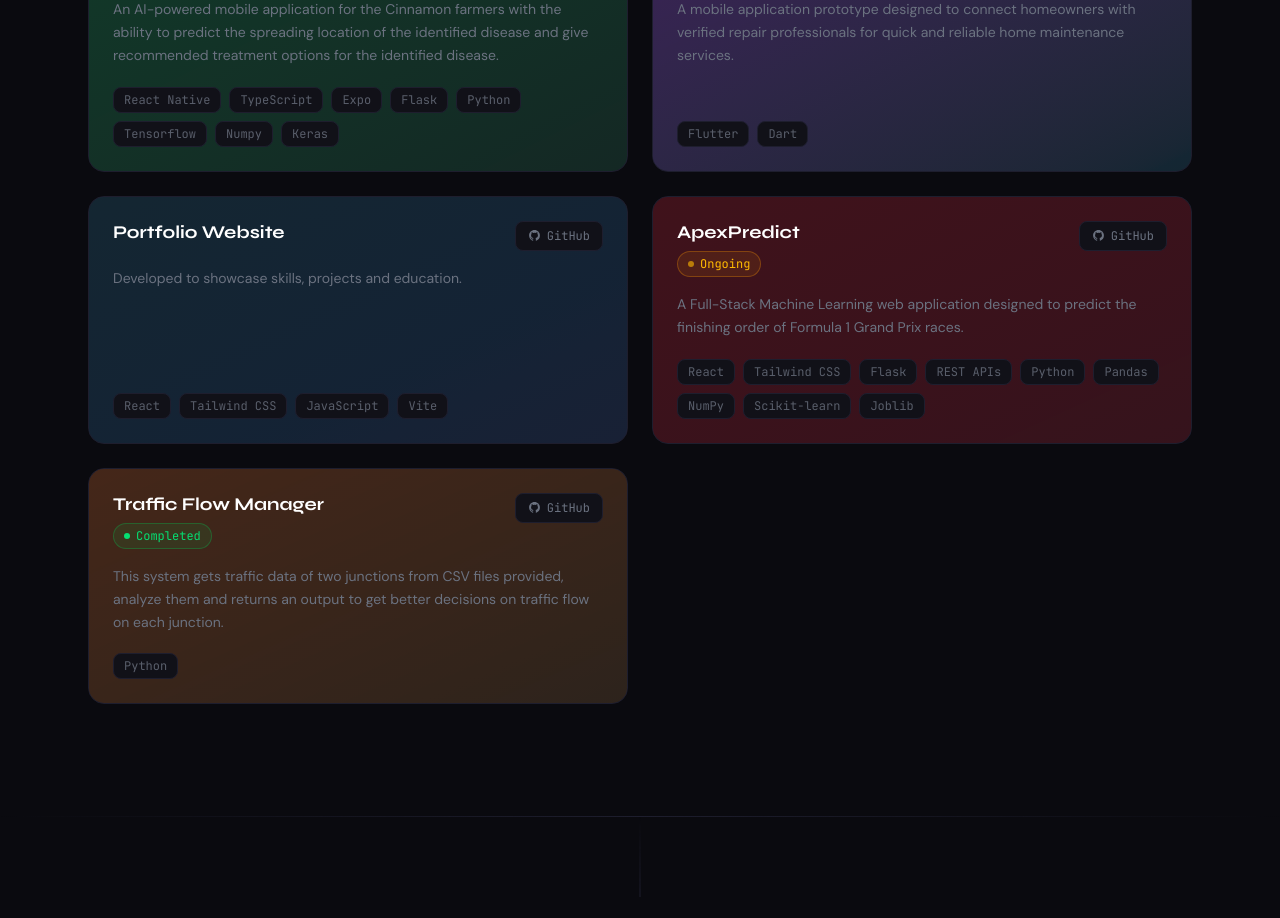
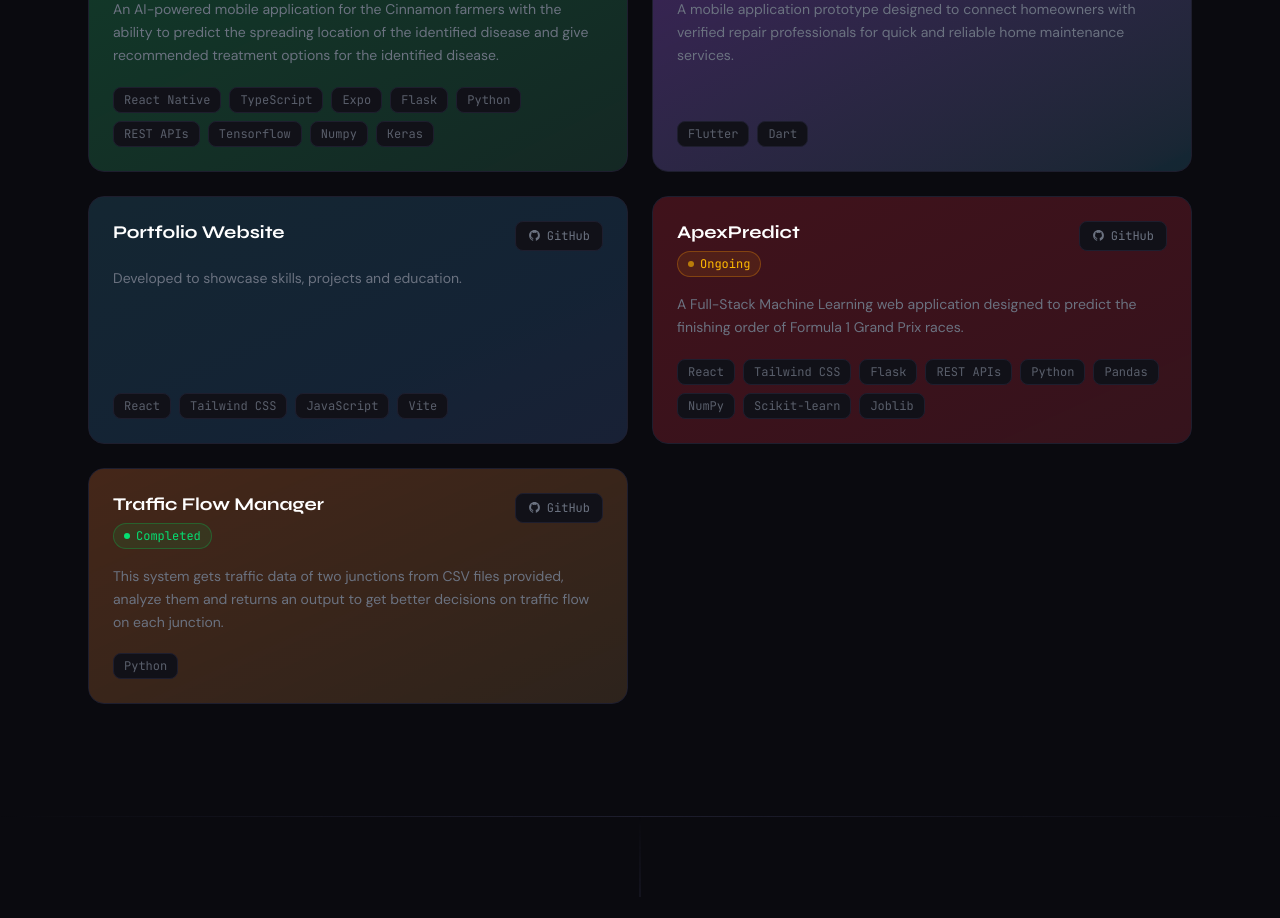
Before and after one commit to ManugaPerera06/portfolio-website, a React (Vite) app: page / in a window 1280 px wide. Shown: the part 2780-3698 px from the top of the page. Built offline with nearby package versions, Linux system fonts and the light colour scheme.

Commit message:
chore: Add REST API to Teera as a used technology to develop the project.

```diff
--- a/src/Components/Projects.jsx
+++ b/src/Components/Projects.jsx
@@ -5,7 +5,7 @@ const projects = [
   {
     title: 'Teera',
     description: 'An AI-powered mobile application for the Cinnamon farmers with the ability to predict the spreading location of the identified disease and give recommended treatment options for the identified disease.',
-    tags: ['React Native', 'TypeScript', 'Expo', 'Flask', 'Python', 'Tensorflow', 'Numpy', 'Keras'],
+    tags: ['React Native', 'TypeScript', 'Expo', 'Flask', 'Python', 'REST APIs', 'Tensorflow', 'Numpy', 'Keras'],
     gradient: 'from-green-500/20 to-green-500/10',
     github: 'https://github.com/Sajani-Prabhashika/SDGP',
     status: 'completed',
```
